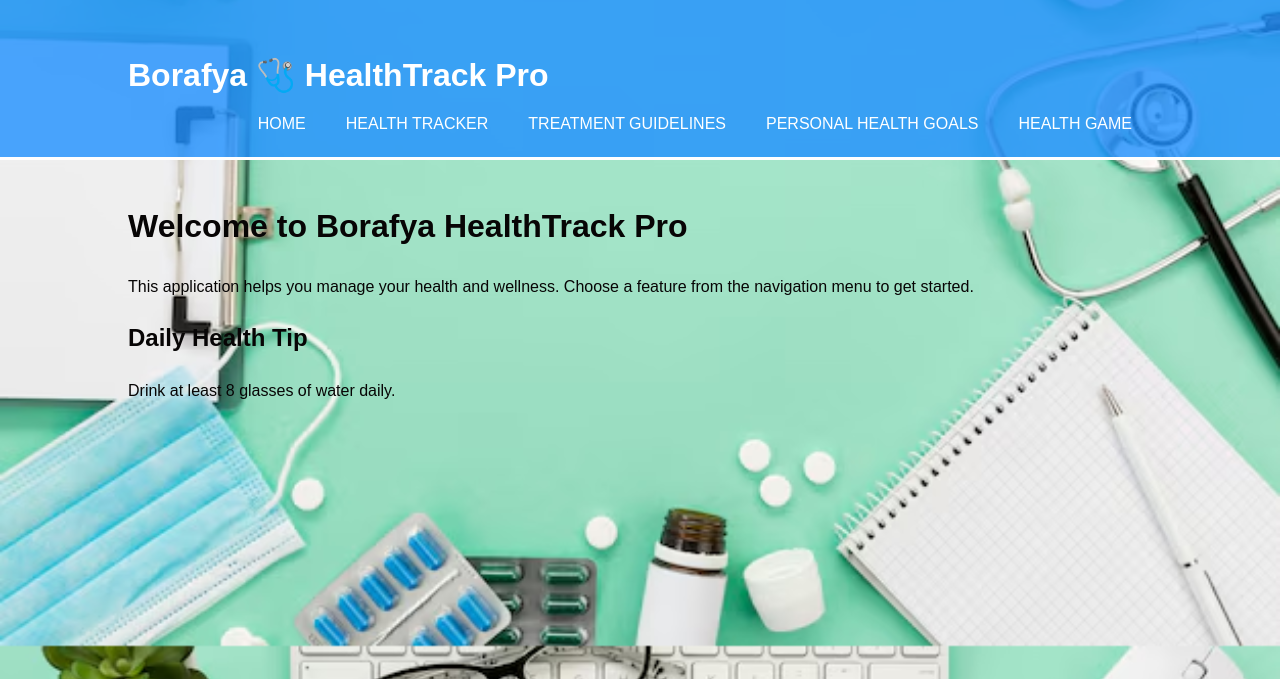
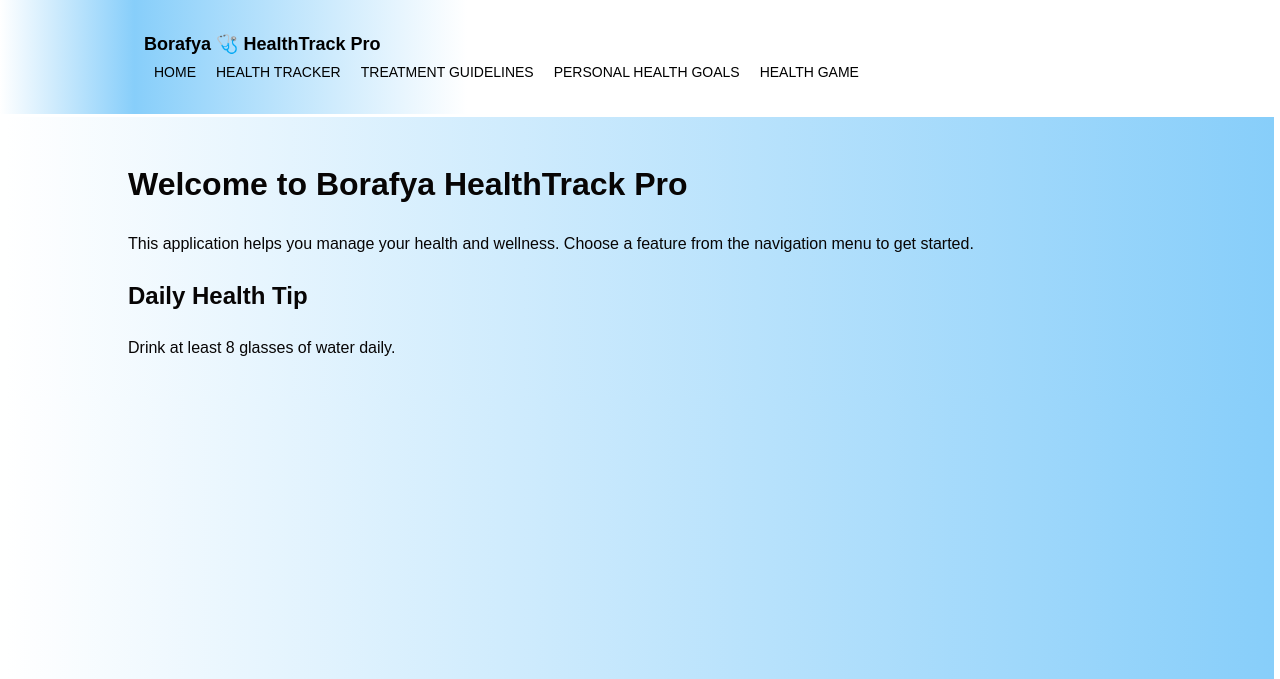
Before and after one commit to cashilaa/healthtracher, a Flask app: page / in a window 1280 px wide. Shown: the top 679 px of the page. Run offline with Flask 3, Linux system fonts and the light colour scheme.

Commit message:
Update style.css

```diff
--- a/static/style.css
+++ b/static/style.css
@@ -3,9 +3,7 @@ body {
     line-height: 1.6;
     margin: 0;
     padding: 0;
-    background-image: url("./images/image.jpg"); /* Background image */
-    background-size: cover;
-    background-position: center;
+    background: linear-gradient(90deg, #FFFFFF 0.5%, #87CEFA 99.5%, #FFFFFF 0%); /* Light shade of white background */
     color: #070505; /* Text color */
 }
 
@@ -17,53 +15,56 @@ body {
 }
 
 header {
-    background: rgba(30, 144, 255, 0.8); /* Semi-transparent blue background for header */
-    color: #ffffff;
-    padding-top: 30px;
-    min-height: 70px;
+    background: linear-gradient(90deg, #FFFFFF 0%, #87CEFA 10.5%, #FFFFFF 36.5%); /* Brighter blue */
+    color: #000000; /* Black text color */
+    padding: 10px 20px; /* Reduced padding for a smaller header */
+    min-height: 50px; /* Reduced height for a smaller header */
     border-bottom: #ffffff 3px solid;
+    display: flex;
+    align-items: center;
+    justify-content: space-between;
+    white-space: nowrap; /* Prevent text wrapping */
 }
 
 header a {
-    color: #ffffff;
+    color: #000000; /* Black text color */
     text-decoration: none;
     text-transform: uppercase;
-    font-size: 16px;
+    font-size: 14px; /* Slightly smaller font size */
 }
 
 header ul {
     padding: 0;
     margin: 0;
     list-style: none;
-    overflow: hidden;
+    display: flex;
 }
 
 header li {
-    float: left;
     display: inline;
-    padding: 0 20px 0 20px;
+    padding: 0 10px; /* Reduced padding for more compact layout */
 }
 
 header #branding {
-    float: left;
+    display: flex;
+    align-items: center;
 }
 
 header #branding h1 {
     margin: 0;
+    font-size: 18px; /* Reduced font size for smaller header */
 }
 
 header nav {
-    float: right;
-    margin-top: 10px;
+    display: flex;
+    align-items: center;
 }
 
 header .highlight, header .current a {
-    color: #ffffff;
     font-weight: bold;
 }
 
 header a:hover {
-    color: #ffffff;
     font-weight: bold;
 }
 
@@ -84,7 +85,7 @@ form {
     margin-top: 20px;
 }
 
-input[type="text"], input[type="number"], input[type="date"] {
+input[type="text"], input[type="number"], input[type="date"], input[type="email"] {
     width: 100%;
     padding: 8px;
     margin-bottom: 10px;
```
